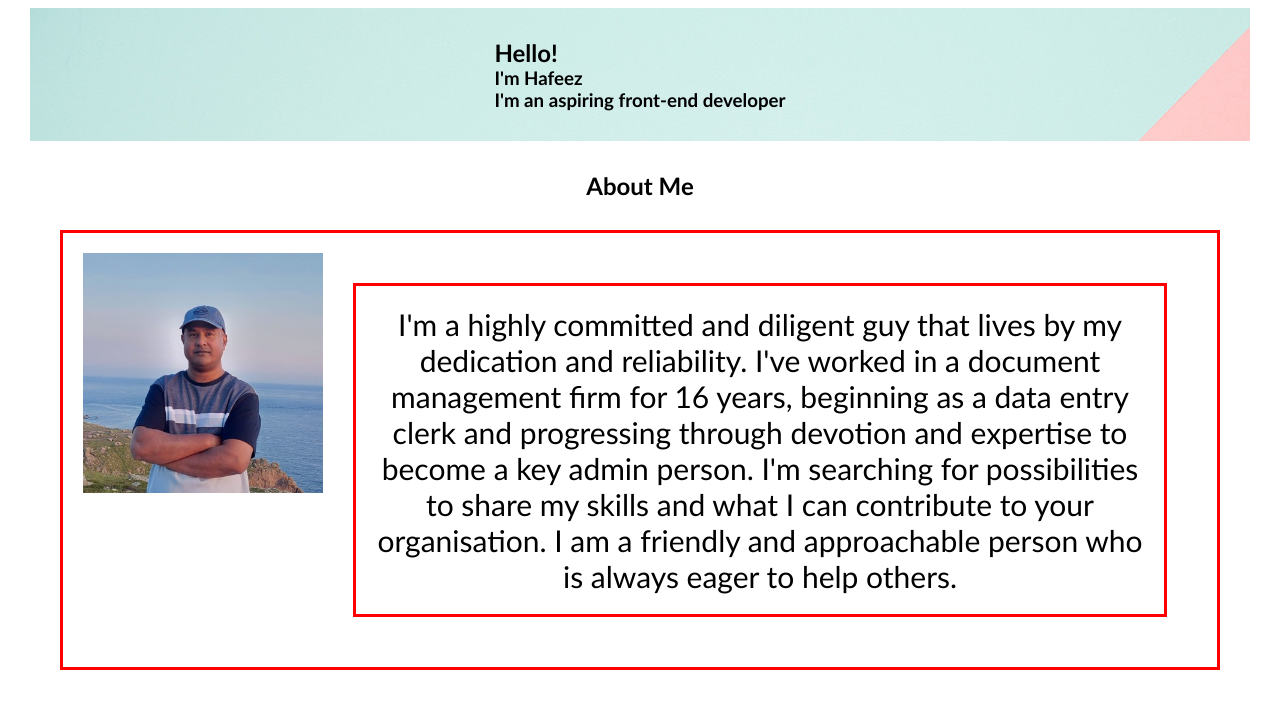
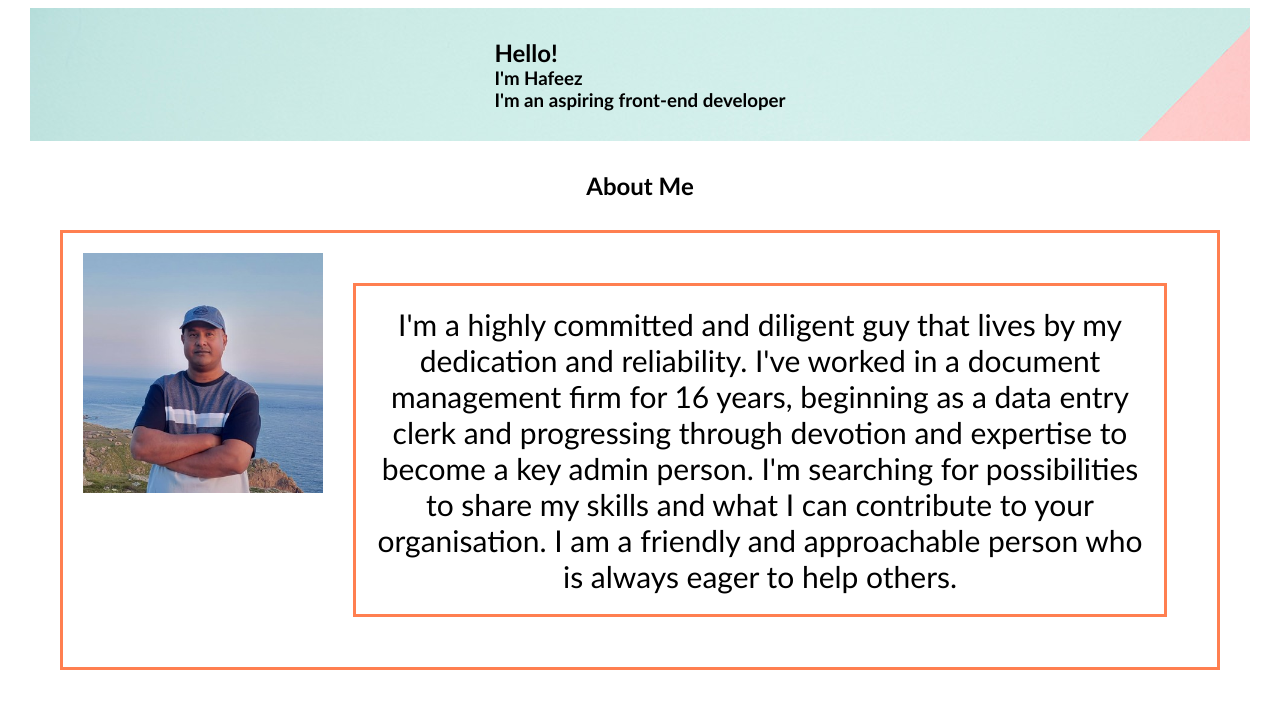
Before and after one commit to hrehman12/Portfolio-Website, a plain HTML site: page index.html in a window 1280 px wide. Shown: the part 61-788 px from the top of the page. Drawn offline with Linux system fonts and the light colour scheme.

```diff
--- a/css/style.css
+++ b/css/style.css
@@ -79,7 +79,7 @@ nav ul li a{
 }
 .about-me{
   display: flex;
-  border: 3px solid red;
+  border: 3px solid coral;
   text-align: center;
   padding: 20px;
   font-size: 30px;
```
Also changed, not shown: 1 other file.
